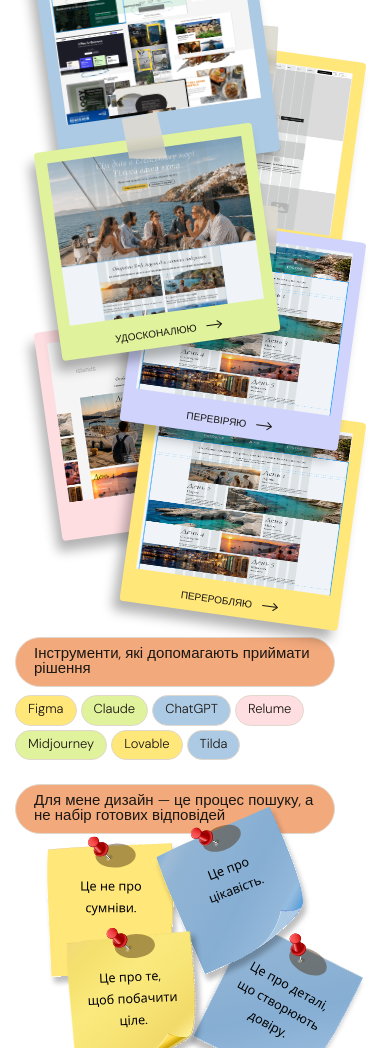
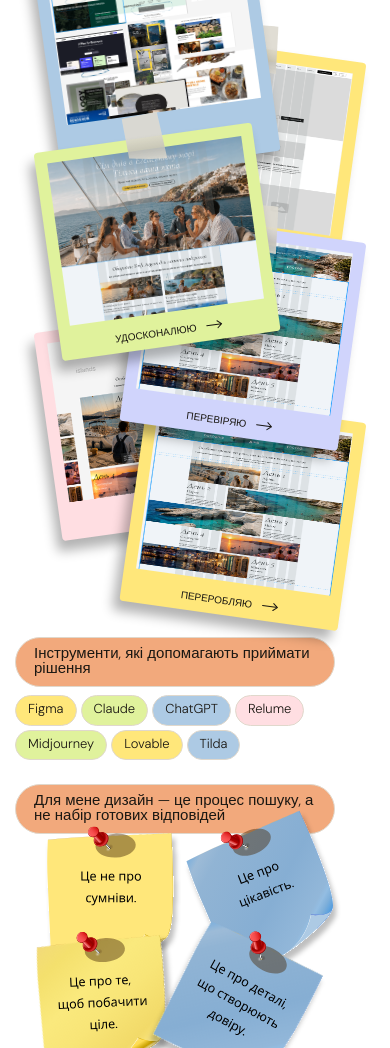
Before and after one commit to Agienko/designer-cv, a website built with Vite: page index.html in a window 390 px wide. Shown: the part 952-2000 px from the top of the page. Built offline with nearby package versions, Linux system fonts and the light colour scheme; files whose address does not match are found by name.

Commit message:
fix design

```diff
--- a/index.html
+++ b/index.html
@@ -53,7 +53,7 @@
                 <a target="_blank" class="learn-projects-card-header"
                    href="https://www.figma.com/design/DXl30hqz0p6czuZja7ECA3/Drift-Aegean?node-id=0-1&p=f&t=M3gE4ik2z9SvBlqu-0"
                 >
-                    Grotti &ndash; e-commerce інтернет-магазин
+                    <span>Grotti &ndash; e-commerce інтернет-магазин</span>
                 </a>
                 <div class="learn-projects-card-img-wrapper">
                     <svg class="learn-projects-card-scotch" xmlns="http://www.w3.org/2000/svg" width="600" height="39" viewBox="0 0 600 39" fill="none">
@@ -80,7 +80,7 @@
                 <a target="_blank" class="learn-projects-card-header"
                    href="https://www.figma.com/design/UJUGWwkrrT1CIBn5sc3E96/e-commerc-Grotti-one-ref-animate?node-id=0-1&p=f&t=fHr4nV9Pt8AQAYmk-0"
                 >
-                    AegeanDrift &ndash; лендінг яхтового туризму
+                    <span>AegeanDrift &ndash; лендінг яхтового туризму</span>
                 </a>
                 <div class="learn-projects-card-img-wrapper">
                     <svg class="learn-projects-card-scotch" xmlns="http://www.w3.org/2000/svg" width="600" height="39" viewBox="0 0 600 39" fill="none">
--- a/src/css/main.css
+++ b/src/css/main.css
@@ -14,15 +14,13 @@ img {
   -webkit-user-drag: none;
   user-select: none;
   -webkit-user-select: none;
-}
-
-img {
   -webkit-touch-callout: none; /* iOS Safari */
-  -webkit-user-select: none;
-  user-select: none;
   pointer-events: none;
 }
 
+span {
+  display: inline-block;
+}
 body{
   color: #1A1712;
 }
--- a/src/css/philosophy.css
+++ b/src/css/philosophy.css
@@ -11,19 +11,19 @@
 
 .philosophy-card-1{
     left: 22px;
-    top: 120px;
+    top: 20px;
 }
 .philosophy-card-2{
     left: 180px;
-    top: 70px;
+    top: -24px;
 }
 .philosophy-card-3{
     left: 390px;
-    top: 100px;
+    top: 0;
 }
 .philosophy-card-4{
     left: 570px;
-    top: 60px;
+    top: -30px;
 }
 
 @media (max-width: 1200px) {
@@ -41,20 +41,19 @@
 
     .philosophy-card-1{
         left: 10px;
-        top: 100px;
+        top: 20px;
     }
     .philosophy-card-2{
         left: 150px;
-        top: 50px;
-        z-index: 1;
+        top: -30px;
     }
     .philosophy-card-3{
         left: 320px;
-        top: 80px;
+        top: 10px;
     }
     .philosophy-card-4{
         left: 480px;
-        top: 40px;
+        top: -30px;
     }
 }
 
@@ -69,20 +68,19 @@
 
     .philosophy-card-1{
         left: -30px;
-        top: 40px;
+        top: -24px;
     }
     .philosophy-card-2{
         left: 50px;
-        top: -4px;
-        z-index: 1;
+        top: -64px;
     }
     .philosophy-card-3{
         left: 160px;
-        top: -8px;
+        top: -74px;
     }
     .philosophy-card-4{
         left: 270px;
-        top: -5px;
+        top: -74px;
     }
 }
 
@@ -97,23 +95,21 @@
 
     .philosophy-card-1{
         left: 0;
-        top: 40px;
+        top: -40px;
     }
     .philosophy-card-2{
-        left: 100px;
-        top: -4px;
+        left: 130px;
+        top: -70px;
         z-index: 2;
     }
     .philosophy-card-3{
-        left: 0;
-        top: 110px;
-        z-index: 4;
+        left: -30px;
+        top: 44px;
         transform: scale(0.7) rotate(-20deg);
     }
     .philosophy-card-4{
-        left: 140px;
-        top: 110px;
-        z-index: 1;
+        left: 100px;
+        top: 38px;
         transform: scale(0.7) rotate(50deg);
     }
 }
--- a/src/main.js
+++ b/src/main.js
@@ -8,13 +8,13 @@ import './css/philosophy.css'
 import './css/buttons.css'
 import {createThinkingCard} from "./thinking-card-template.js";
 import {createPhilosophyCard} from "./philosophy-card-template.js";
+import gsap from "gsap";
 
 const resumeBtn = document.querySelector('#resume-btn');
 resumeBtn.addEventListener('pointerup', () => window.open('./resume.pdf', '_blank'));
 
 
 const cardWrapper = document.querySelector('.thinking-section-wrapper');
-
 const descriptors = [
     {
         id: 1,
@@ -80,6 +80,113 @@ const philosophyCardDescriptors = [
         text: 'Це про деталі, що створюють довіру.',
     }
 ]
-
 const philosophyCardWrapper = document.querySelector('.philosophy-wrapper');
 philosophyCardDescriptors.forEach(descriptor => createPhilosophyCard(philosophyCardWrapper, descriptor));
+
+
+const cards = gsap.utils.toArray(".instruments-list p");
+cards.forEach((card, i) => {
+    gsap.to(card, {
+        keyframes: [
+            { rotate: () => i % 2 === 1 ? 15 : -15, duration: 0.5, ease: "back.out" },
+            { y: 0, scale: 1,  rotate: 0, duration: 0.4, ease: "back.out" }
+        ],
+        repeat: -1,
+        repeatDelay: cards.length * 1,
+        delay: i * 0.4
+    });
+});
+
+
+const elements = [
+    // '.hero-section-left h1',
+    // '.hero-section-left h1:last-of-type',
+    // '.hero-section-left p',
+    // '.hero-section-left p:nth-of-type(2)',
+    // '.hero-section-left a button',
+    //
+    // '.hero-section-right .hero-section-right-bg-photo',
+    // '.hero-section-right .hero-section-right-photo',
+    // '.hero-section-right .hero-section-text',
+    //
+    // '.learn-projects-wrapper .section-header',
+    // '.learn-projects-wrapper .learn-projects-card .learn-projects-card-header span',
+    // '.learn-projects-wrapper .learn-projects-card .learn-projects-card-img-wrapper',
+    //
+    // '.learn-projects-wrapper .learn-projects-card:last-of-type .learn-projects-card-header span',
+    // '.learn-projects-wrapper .learn-projects-card:last-of-type .learn-projects-card-img-wrapper',
+    //
+    // '.thinking-section-wrapper .section-header',
+    // '.thinking-section-wrapper .thinking-card-wrapper',
+    // '.thinking-section-wrapper .thinking-card-wrapper:nth-of-type(2)',
+    // '.thinking-section-wrapper .thinking-card-wrapper:nth-of-type(3)',
+    // '.thinking-section-wrapper .thinking-card-wrapper:nth-of-type(4)',
+    // '.thinking-section-wrapper .thinking-card-wrapper:nth-of-type(5)',
+    // '.thinking-section-wrapper .thinking-card-wrapper:nth-of-type(6)',
+    //
+    // '.instruments-section-wrapper .section-header',
+    // '.instruments-section-wrapper .instruments-list p',
+    // '.instruments-section-wrapper .instruments-list p:nth-of-type(2)',
+    // '.instruments-section-wrapper .instruments-list p:nth-of-type(3)',
+    // '.instruments-section-wrapper .instruments-list p:nth-of-type(4)',
+    // '.instruments-section-wrapper .instruments-list p:nth-of-type(5)',
+    // '.instruments-section-wrapper .instruments-list p:nth-of-type(6)',
+    // '.instruments-section-wrapper .instruments-list p:nth-of-type(7)',
+    //
+    '.philosophy-wrapper .section-header',
+    '.philosophy-wrapper .philosophy-card-wrapper',
+    '.philosophy-wrapper .philosophy-card-wrapper:nth-of-type(2)',
+    '.philosophy-wrapper .philosophy-card-wrapper:nth-of-type(3)',
+    '.philosophy-wrapper .philosophy-card-wrapper:nth-of-type(4)',
+
+
+
+].map(id => document.querySelector(id));
+
+console.log(elements);
+
+
+
+
+
+
+
+// const elements = document.querySelectorAll(".main-content > *");
+//
+const observer = new IntersectionObserver(
+    (entries) => {
+        entries.forEach((entry) => {
+            const element = entry.target;
+
+            if (entry.isIntersecting) {
+                // Елемент став видимим — притягуємо на місце
+                gsap.to(element, {
+                    x: 0,
+                    y: 0,
+                    scale: 1,
+                    opacity: 1,
+                    duration: 0.3,
+                    ease: "back.out",
+                    overwrite: true
+                });
+            } else {
+                // Елемент вийшов із зони видимості — відштовхуємо
+                const direction = element.getBoundingClientRect().top > 0 ? 1 : -1;
+
+                gsap.to(element, {
+                    y: direction * 100,
+                    scale: 0.8,
+                    opacity: 0,
+                    duration: 0.3,
+                    ease: "power2.in",
+                    overwrite: true
+                });
+            }
+        });
+    },
+    {
+        threshold: 0.2
+    }
+);
+
+elements.forEach((element) => observer.observe(element));
--- a/src/philosophy-card-template.js
+++ b/src/philosophy-card-template.js
@@ -1,10 +1,16 @@
 
 export const createPhilosophyCard = (stage, description) => {
+
+    const wrapper = document.createElement('div');
+    wrapper.classList.add('philosophy-card-wrapper');
+
+
     const card = document.createElement('img');
     card.classList.add('philosophy-card');
     card.classList.add(`philosophy-card-${description.id}`);
     card.alt = description.text;
     card.src = `/philosophy-cards/philosophy-card-${description.id}.svg`
-    stage.appendChild(card);
+    wrapper.appendChild(card);
+    stage.appendChild(wrapper);
     return card;
 };
```
